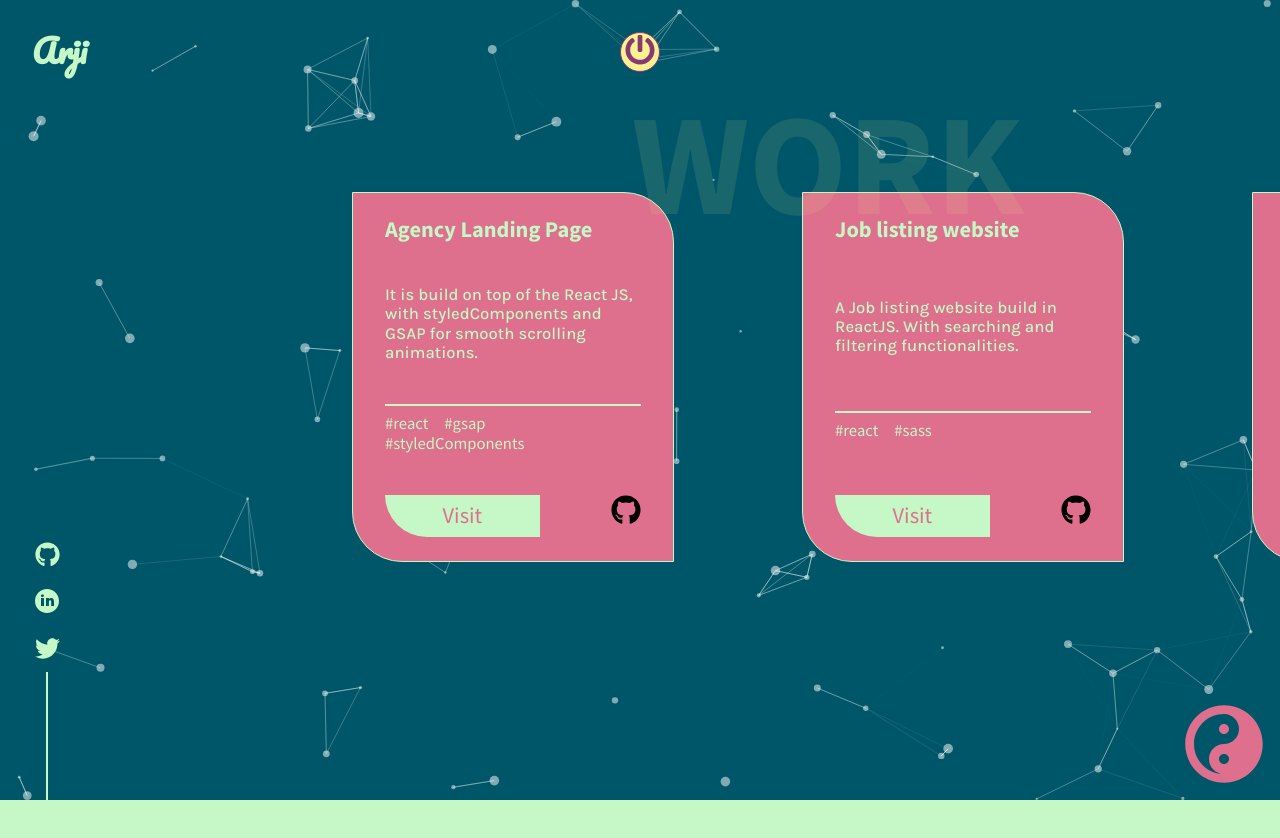
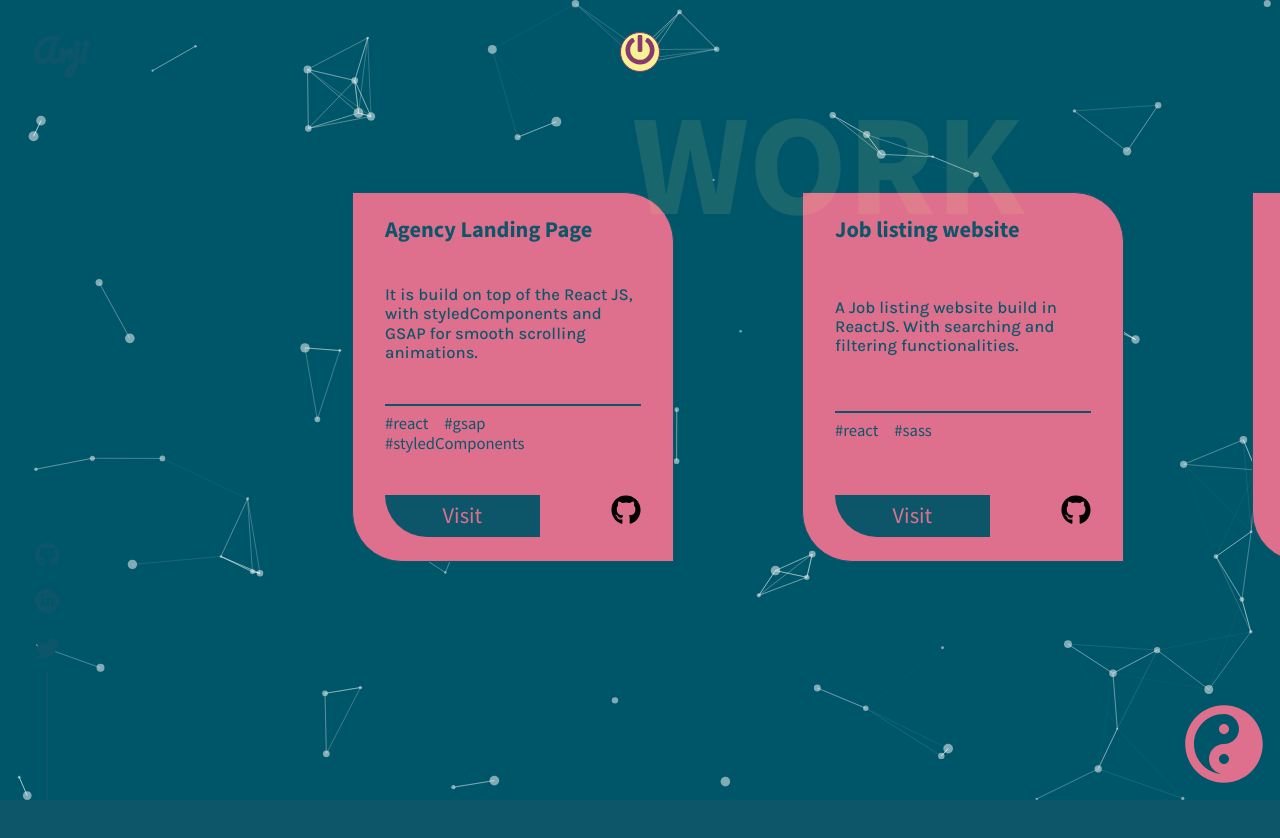
Before and after one commit to arjang-psh/portfolio-react, a React (Create React App) app: page /work in a window 1280 px wide. Shown: the top 838 px of the page. Built offline with nearby package versions, Linux system fonts and the light colour scheme.

Commit message:
them color changed

```diff
--- a/src/components/Themes.js
+++ b/src/components/Themes.js
@@ -19,7 +19,7 @@ export const DarkTheme = {
 }
 
 export const MyTheme = {
-    body: "#C6F7C6",
+    body: "#0D5669",
     text: "#DE708D",
     fontFamily: "'Source Sans Pro', sans-serif",
     textRgba: "248, 243, 146",
```
